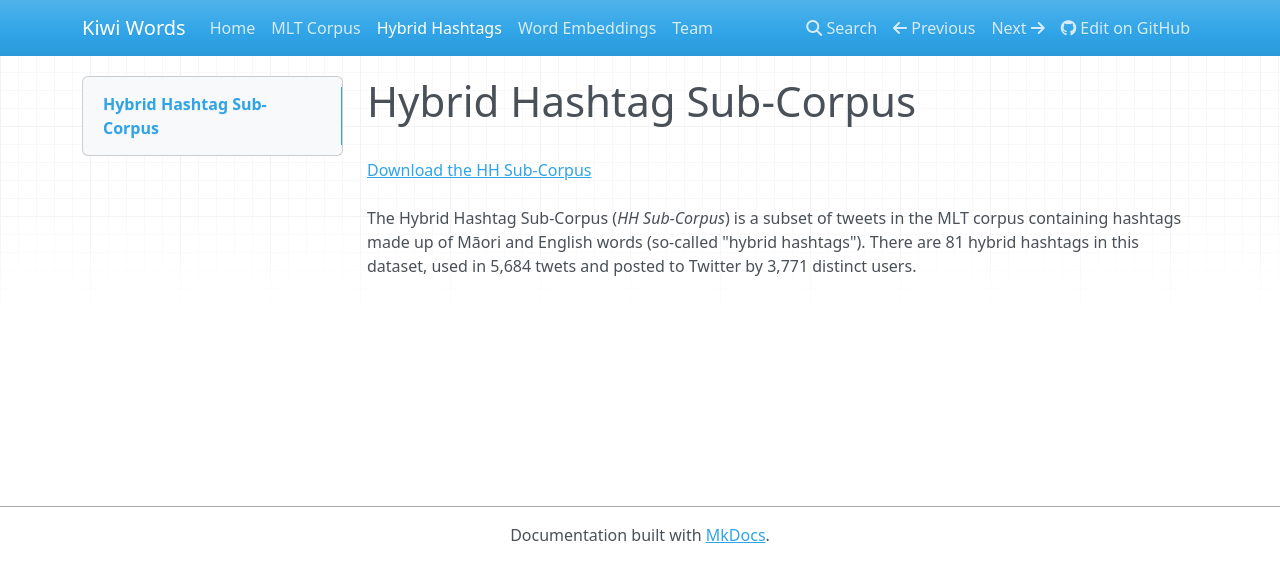
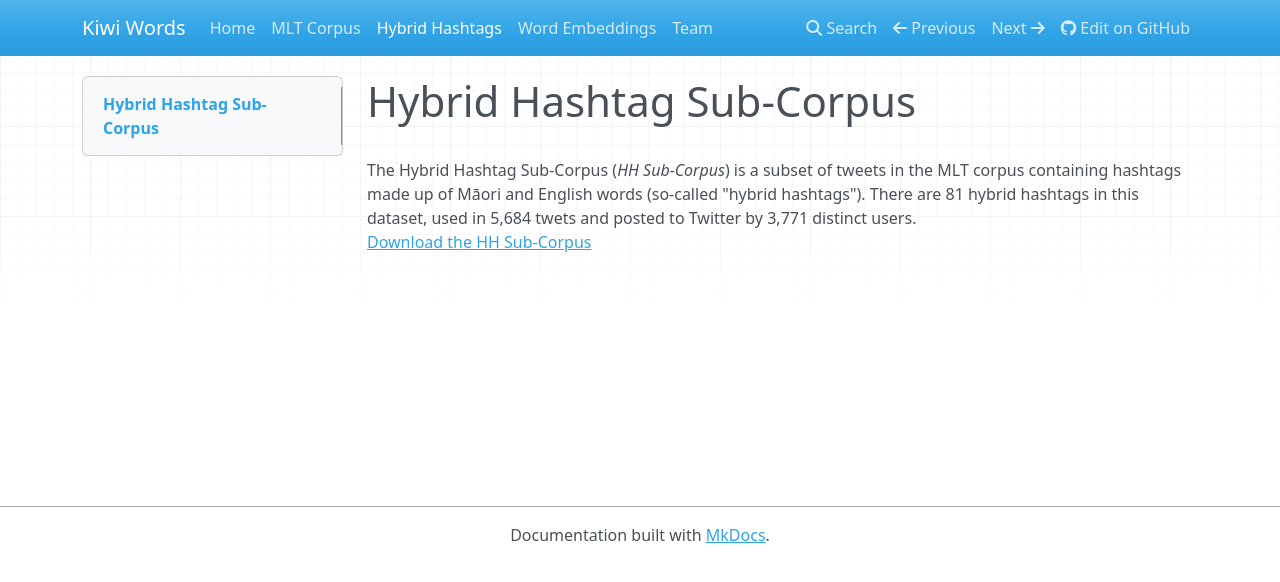
Before and after one commit to Waikato/kiwiwords, an MkDocs documentation site: the page built from docs/hh_corpus.md, in a window 1280 px wide. Shown: the top 582 px of the page. Built offline with MkDocs 1.6.1, drawn with Linux system fonts in a browser that asks for light colours; nearby versions of some CDN libraries.

Commit message:
Update hh_corpus.md

```diff
--- a/docs/hh_corpus.md
+++ b/docs/hh_corpus.md
@@ -1,7 +1,7 @@
 
 # Hybrid Hashtag Sub-Corpus
 <br>
+The Hybrid Hashtag Sub-Corpus (<i>HH Sub-Corpus</i>) is a subset of tweets in the MLT corpus containing hashtags made up of Māori and English words (so-called "hybrid hashtags"). There are 81 hybrid hashtags in this dataset, used in 5,684 twets and posted to Twitter by 3,771 distinct users.
+<br>
 <a href="../pics/hh_corpus.xlsx">Download the HH Sub-Corpus</a>
 <br>
-<br>
-The Hybrid Hashtag Sub-Corpus (<i>HH Sub-Corpus</i>) is a subset of tweets in the MLT corpus containing hashtags made up of Māori and English words (so-called "hybrid hashtags"). There are 81 hybrid hashtags in this dataset, used in 5,684 twets and posted to Twitter by 3,771 distinct users.
```
